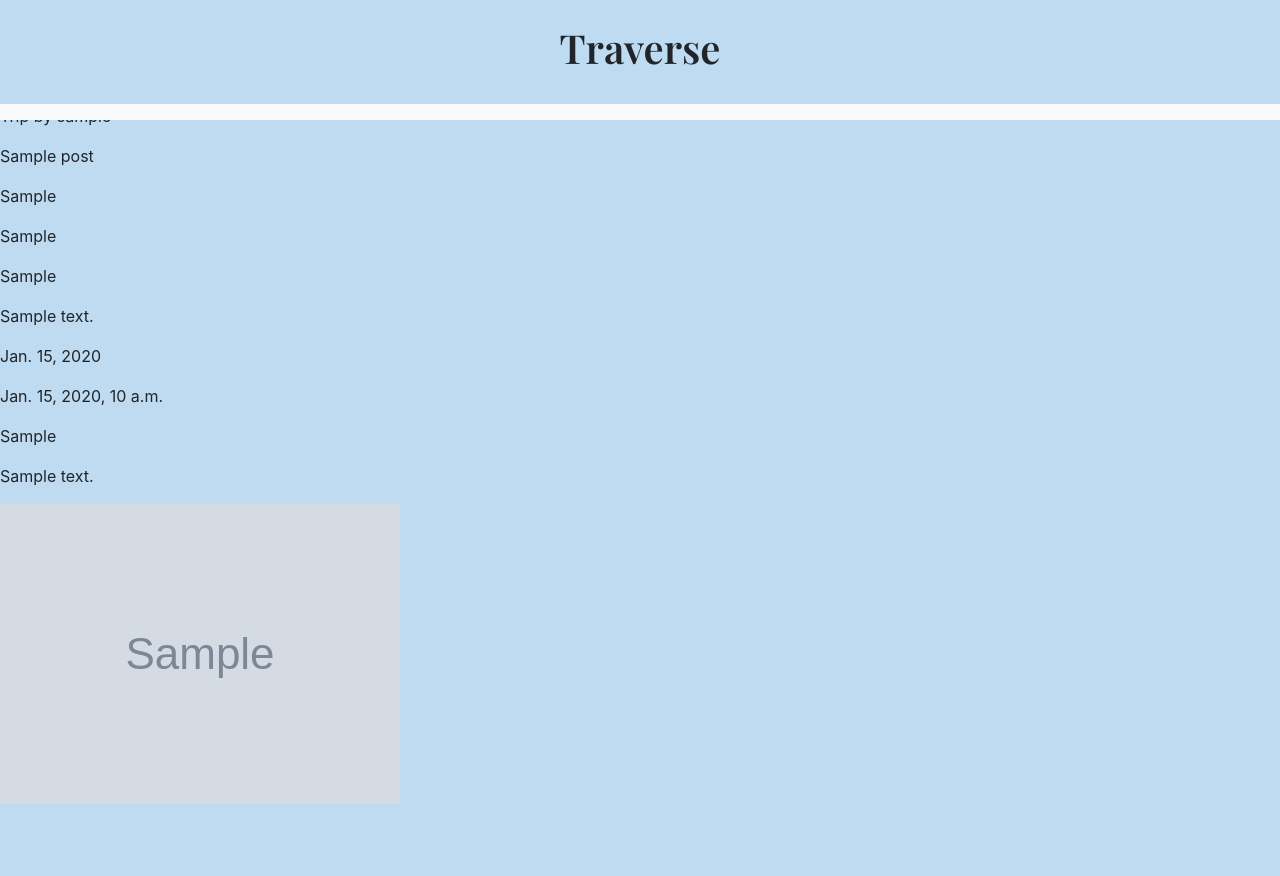
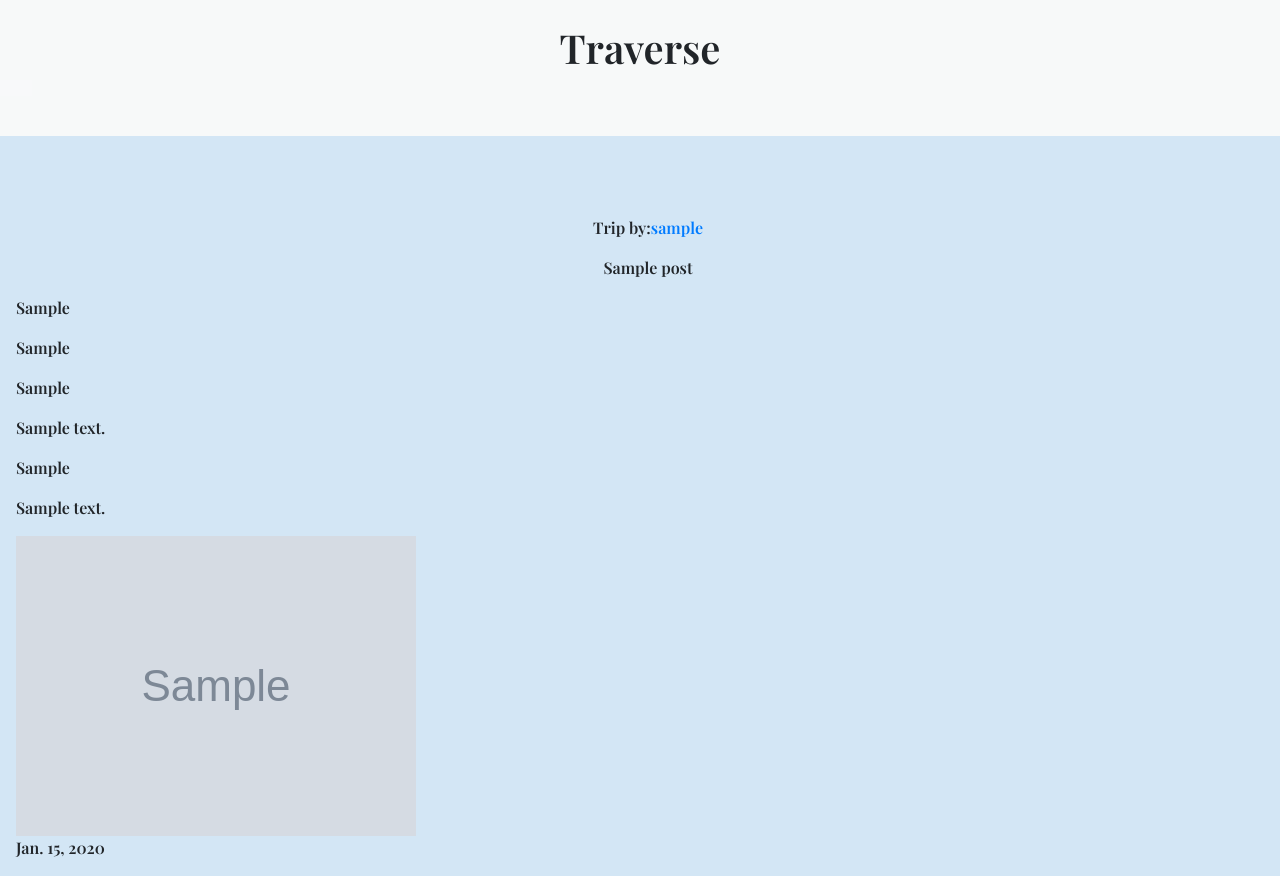
Before and after one commit to csovu/Traverse, a Django app: page /post/1/ in a window 1280 px wide. Before the commit the page ends 804 px from the top, so only its background shows below. Run offline with Django 4.2, Linux system fonts and the light colour scheme; tables that the repository leaves empty hold one stand-in row (values such as "Sample post"); grey boxes marked "Sample" are stand-in pictures; some libraries are stand-ins or nearby versions.

Commit message:
menu button in header and fixed position

```diff
--- a/Traverse/static/css/styles.css
+++ b/Traverse/static/css/styles.css
@@ -1,15 +1,21 @@
 body {
-    background-color: rgba(143, 192, 233, 0.567);
-
+    background-color: rgba(179, 212, 238, 0.567);
+    font-family: 'Playfair Display', serif;
+}
+header{
+  background-color: #f7f9f9;
+  padding-bottom: 3.5em;
+  padding-top: 1.5em;
 }
 
-header {
+#header{
     display: flex;
     align-items: center;
-    flex-direction: column;
-    font-family: 'Playfair Display', serif;
-    padding: 1.5em;
+    justify-content: center;
+    flex-direction: row;
+    /* padding: 1.5em; */
     text-decoration-color: #000000;
+    background-color: #f7f9f9;
 }
 
 .greeting {
@@ -21,67 +27,68 @@ header {
 }
 
 #new-report {
-    background-color: rgb(93, 91, 121);
+    background-color: rgb(206, 203, 247);
 }
 
 
 #latest_posts {
   display: flex;
   flex-direction: column;
-  padding-top: 1.5em;
+  padding: 2em;
+
 }
 
 .post {
+    background-color: #f7f9f9;
     border:solid ;
     padding: 1em;
     border-radius: .2em;
     border-width: 1px ;
-    justify-content: space-around;
-}
-#login-page{
-    padding: 1em;
-}
-#myaccount-view{
-    padding: 1.5em;
+    margin-bottom: 1rem;
 }
 
-li {
-    float: left;
+
+.dropdown {
+    display: block;
+    position: absolute;
+    /* width: 100%; */
+    /* position: fixed; */
+    /* padding: 0px; */
+    background-color: #f7f9f9;
   }
-#nav-button {
-    background-color: #f7f9f9;
 
-}
-.dropdown {
-    display: inline-block;
-    position: absolute;
-    width: 100%;
-    /* position: fixed; */
-
-
-  }
-  .dropdown-content {
+.dropdown-content {
     display: none;
     position: relative;
     width: 100%;
-    overflow: auto;
-    /* box-shadow: 0px 10px 10px 0px rgba(95, 93, 93, 0.4); */
+    overflow: visible;
     background-color: #f7f9f9;
   }
-  .dropdown:hover .dropdown-content {
-    display: block;
+
+.dropdown:hover  .dropdown-content {
+    display:block;
+
   }
-  .dropdown-content a {
+.dropdown-content a {
     display: block;
     color: #000000;
     padding: 5px;
-    text-decoration: none;
   }
-  .dropdown-content a:hover {
+  /* .dropdown-content a:hover {
     color: #100808;
     background-color: #f7f9f9;
-  }
+  } */
 
+
+#profile-posts {
+  padding-top: 5em;
+  padding-left: 1em;
+}
+#trip-title,
+#user {
+  display: flex;
+  justify-content: center;
+}
 @media screen and (min-width:650px) {
 
 }
--- a/Traverse/templates/home.html
+++ b/Traverse/templates/home.html
@@ -18,14 +18,14 @@
 <body>
 
     <header>
-        <h1>Traverse</h1>
-    </header>
+        <div id="header"><h1>Traverse</h1></div>
 
         <div class="dropdown">
-        <nav class="navbar navbar-expand-lg navbar-light bg-light">
-            <button class="navbar-toggler" type="button" data-toggle="collapse" data-target="#navbarTogglerDemo03" aria-controls="navbarTogglerDemo03" aria-expanded="false" aria-label="Toggle navigation">
+            <nav  class="navbar navbar-expand-md navbar-light bg-light">
+                <button class="navbar-toggler" type="button" data-toggle="collapse" >
                 <span class="navbar-toggler-icon"></span>
                 </button>
+            </nav>
             <div class="dropdown-content">
             <a href="{% url 'posts:all' %}">Home</a>
 
@@ -49,12 +49,12 @@
             </div>
 
                 <form action="{% url 'posts:search' %}" method='get' class="form-inline">
-            <input name="q" class="form-control mr-sm-2" type="text" placeholder="Search" aria-label="Search">
-            <button class="btn btn-outline-success my-2 my-sm-0" type="submit">Search</button>
+                    <input name="q" class="form-control mr-sm-1" type="text" placeholder="Search" aria-label="Search">
+                    <button class="btn btn-outline-success my-0 my-sm-0" type="submit">Search</button>
                 </form>
             </div>
         </div>
-
+    </header>
     {% block content %}
 
     <div id="latest_posts">
@@ -62,10 +62,11 @@
             <p id="home_reports">Latest Trip Reports</p>
 
                 {%for post in latest_post_list%}
-
                 <div class="post">
-                    <p >{{post.trip_title}}...<a href="{% url 'posts:singlepost' post.id %}">see more {{post.post}}</a></p>
-                    <p>posted by:<a href="{% url 'posts:profile' post.user.id %}">{{post.user}}</a>, {{post.date_posted}}</p>
+                    <h2 id="trip-title">{{post.trip_title}}</h2>
+                    <h4>{{post.trip_summery}}</h4> -- <a href="{% url 'posts:singlepost' post.id %}">read more {{post.post}}</a>
+                    <p id="post-author">posted by:<a href="{% url 'posts:profile' post.user.id %}"> {{post.user}}</a></p>
+                    <p id="post-date">{{post.date_posted}}</p>
                 </div>
                     {%endfor%}
 
--- a/Traverse/templates/traverse/singlepost.html
+++ b/Traverse/templates/traverse/singlepost.html
@@ -3,22 +3,20 @@
 {% block content %}
 
 <div id="profile-posts">
-    <p>Trip by {{post.user}} </p>
-    <p>{{post.trip_title}} </p>
+    <p id="user">Trip by: <a href="{% url 'posts:profile' post.user.id %}">{{post.user}}</a></p>
+    <p id="trip-title">{{post.trip_title}} </p>
     <p>{{post.trip_summery}}</p>
     <p>{{post.trail_conditions}} </p>
     <p>{{post.planning_info}} </p>
     <p>{{post.other_details}} </p>
-    <p>{{post.date_posted}} </p>
-    <p>{{post.last_edited}} </p>
     <p>{{post.location}} </p>
     <p>{{post.map_details}} </p>
 
-{% for image in post.image_set.all%}
+    {% for image in post.image_set.all%}
 
-<img src="{{ image.image.url }}" alt="" style="max-height:300px">
-{%endfor%}
-
+    <img src="{{ image.image.url }}" alt="" style="max-height:300px">
+    {%endfor%}
+    <p id="post-date">{{post.date_posted}}</p>
 
     {% if user.id == post.user.id%}
         {% if user.is_authenticated %}
```
Lines whose indentation alone changed are shown as unchanged.
